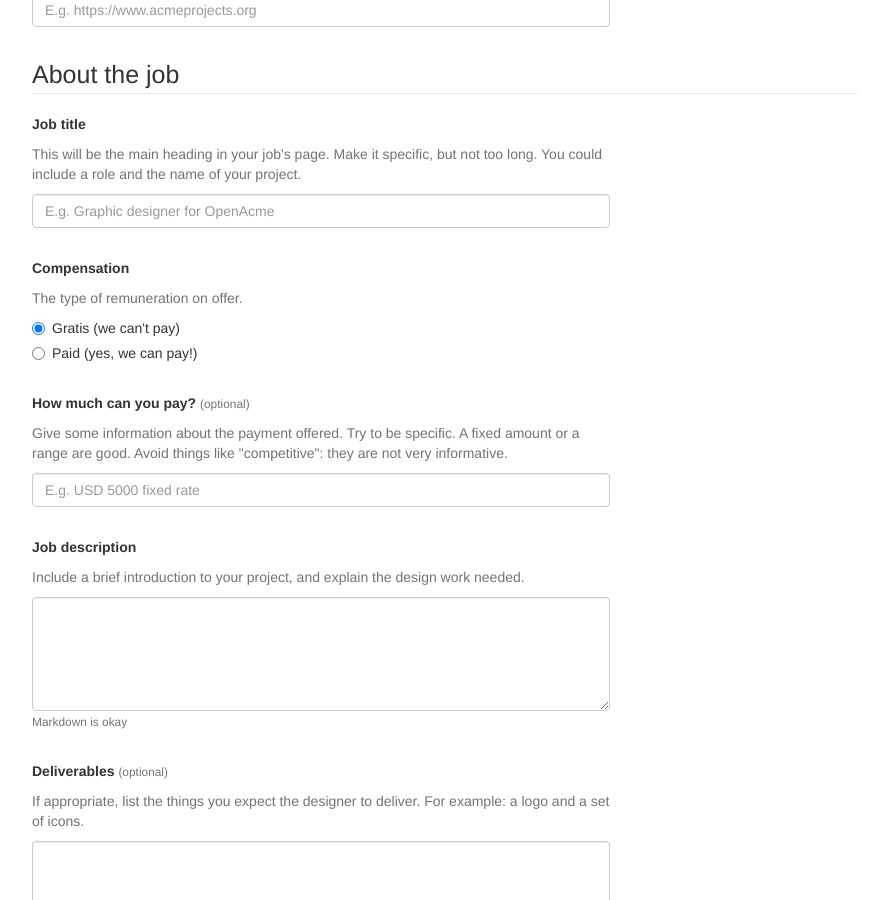
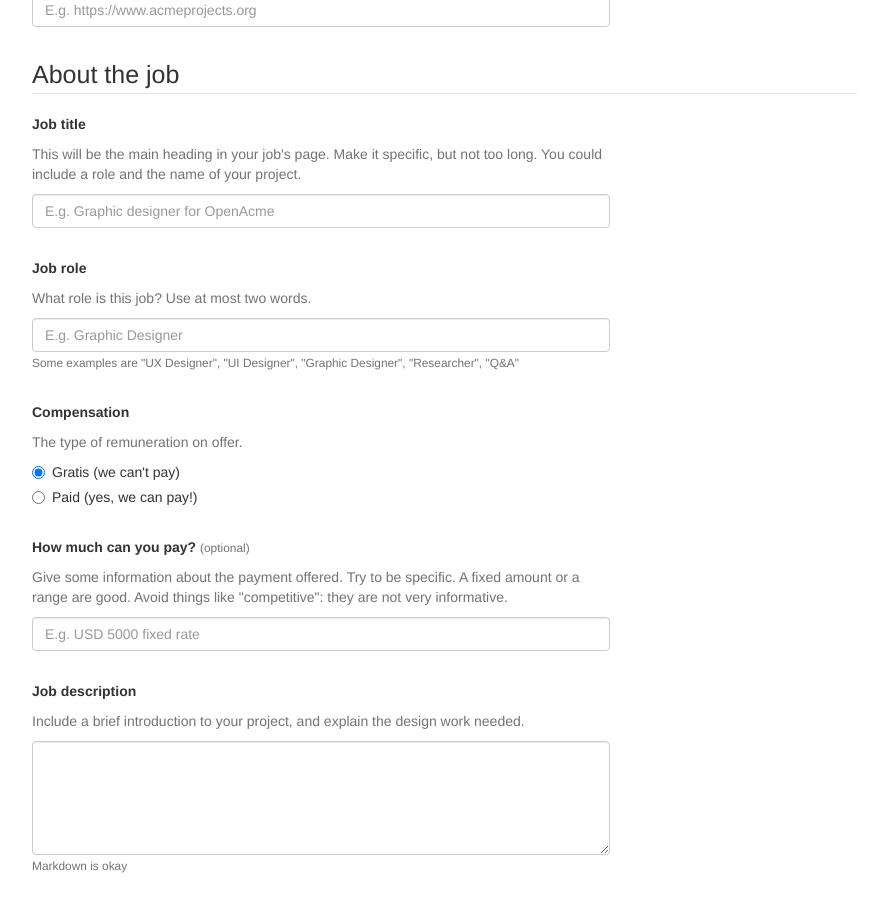
Before and after one commit to opensourcedesign/jobs, a Jekyll site: the page built from job-form.html, in a window 1280 px wide and 900 px high, scrolled down 475 px. Shown: the whole window, without its empty margins (38-926 px from the left). Built offline with Jekyll 4.4.1, drawn with Linux system fonts in a browser that asks for light colours.

Commit message:
Add role

```diff
--- a/job-form.html
+++ b/job-form.html
@@ -72,6 +72,18 @@ permalink: '/job-form/'
                 name="fields[title]"
                 required>
             </div>
+            <div class="form-group">
+              <label for="role">Job role</label>
+              <p class="help-block">What role is this job? Use at most two words.</p>
+              <input type="text"
+                class="form-control"
+                id="role"
+                placeholder="E.g. Graphic Designer"
+                name="fields[role]"
+                required>
+              <small>Some examples are "UX Designer", "UI Designer", "Graphic Designer", "Researcher", "Q&amp;A"</small>
+            </div>
+
             <div class="form-group">
               <label>Compensation</label>
               <p class="help-block">The type of remuneration on offer.</p>
--- a/staticman.yml
+++ b/staticman.yml
@@ -10,7 +10,7 @@ jobs:
   allowedFields: ["organization", "org_url", "compensation",
                   "paid_details", "title", "description", "skills",
                   "how_to_apply", "links", "tags", "status", "date_posted",
-                  "layout", "rate"]
+                  "layout", "rate", "role"]
 
   # (*) REQUIRED WHEN USING NOTIFICATIONS
   #
```
